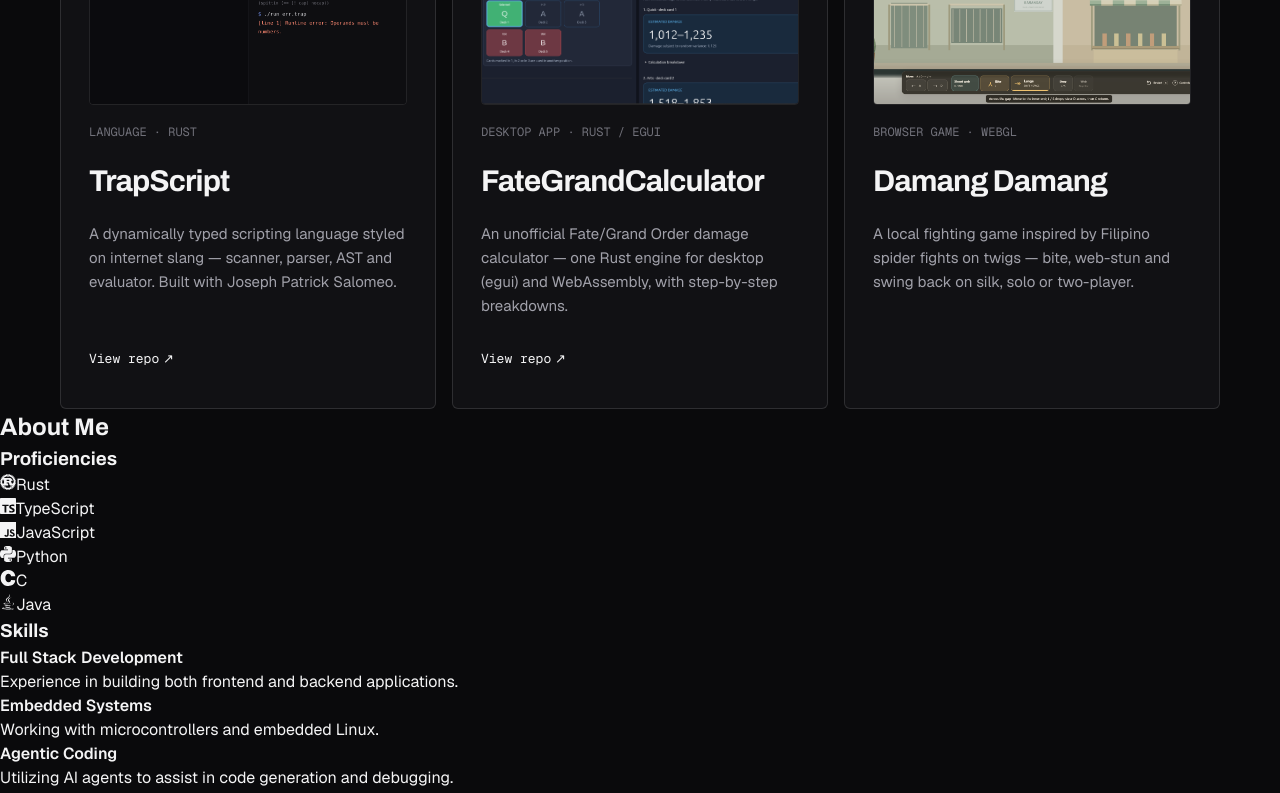
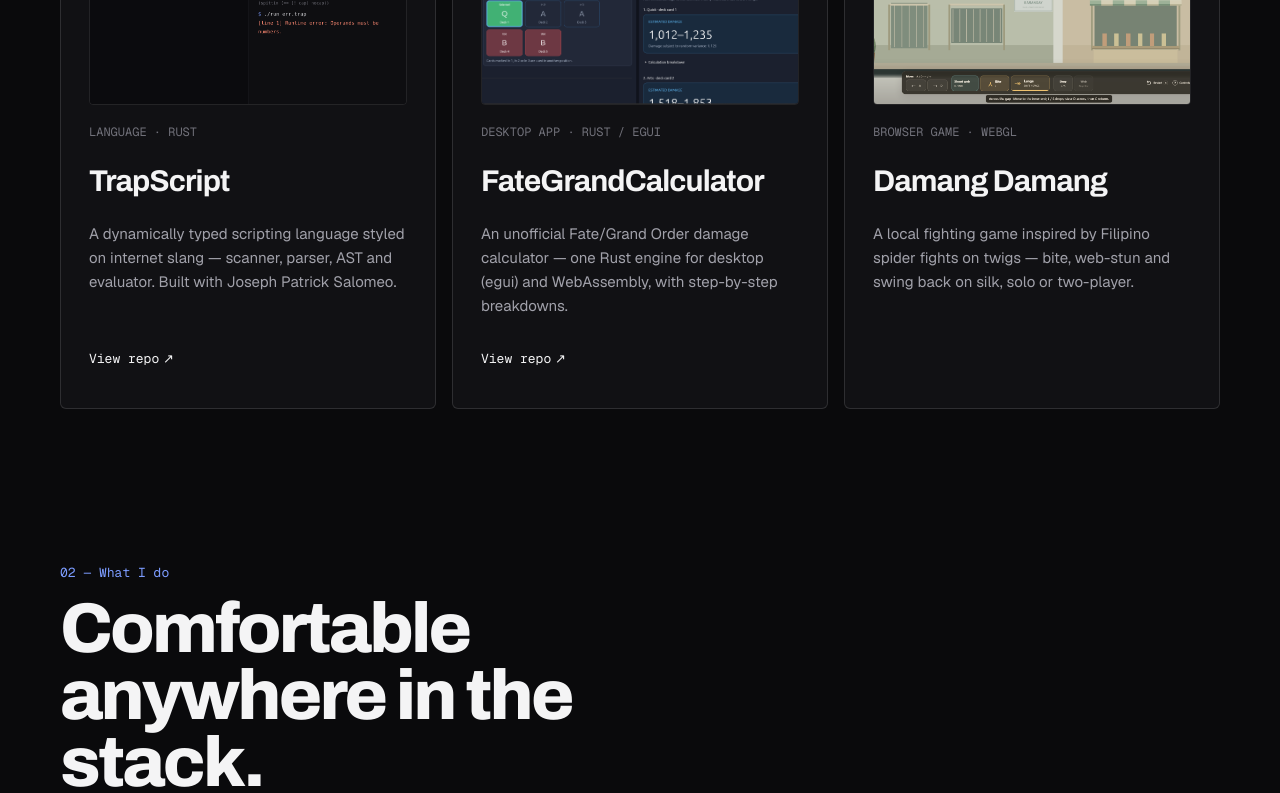
Before and after one commit to evolto06/profilewebsite, a React (Vite) app: page / in a window 1280 px wide. Shown: the part 2000-2793 px from the top of the page. Built offline with nearby package versions, Linux system fonts and the light colour scheme.

Commit message:
feat: replace skills section with capability grid

```diff
--- a/src/components/About.tsx
+++ b/src/components/About.tsx
@@ -1,50 +1,67 @@
-import { FaJava } from 'react-icons/fa';
-import { SiRust, SiTypescript, SiJavascript, SiPython, SiC } from 'react-icons/si';
+type Capability = {
+  index: string;
+  title: string;
+  description: string;
+};
+
+const capabilities: Capability[] = [
+  {
+    index: '02',
+    title: 'Full-stack development',
+    description: 'Frontends and backends end to end — React, TypeScript, Supabase, Firebase.',
+  },
+  {
+    index: '03',
+    title: 'AI engineering & ML',
+    description: 'Designing practical AI-powered tools and building models that learn from data.',
+  },
+  {
+    index: '04',
+    title: 'Agentic coding',
+    description: 'Using AI agents as a force multiplier for generation, review and debugging.',
+  },
+  {
+    index: '05',
+    title: 'Game development',
+    description: 'A hobbyist’s love for game feel, animation and local multiplayer.',
+  },
+];
+
+const gcdLoop = ['  xor  edx, edx', '  div  ecx', '  mov  eax, ecx', '  mov  ecx, edx', '  test ecx, ecx', '  jnz  .loop'].join('\n');
 
 const About = () => {
-  const proficiencies = [
-    { name: 'Rust', Icon: SiRust },
-    { name: 'TypeScript', Icon: SiTypescript },
-    { name: 'JavaScript', Icon: SiJavascript },
-    { name: 'Python', Icon: SiPython },
-    { name: 'C', Icon: SiC },
-    { name: 'Java', Icon: FaJava },
-  ];
-
-  const skills = [
-    { title: 'Full Stack Development', description: 'Experience in building both frontend and backend applications.' },
-    { title: 'Embedded Systems', description: 'Working with microcontrollers and embedded Linux.' },
-    { title: 'Agentic Coding', description: 'Utilizing AI agents to assist in code generation and debugging.' },
-    { title: 'AI Engineering', description: 'Designing practical AI-powered tools and workflows.' },
-    { title: 'Machine Learning', description: 'Building and applying models to learn from data.' },
-  ];
-
   return (
-    <section id="about" className="about-section">
-      <div className="about-container">
-        <h2>About Me</h2>
-        <div className="proficiencies">
-          <h3>Proficiencies</h3>
-          <div className="proficiency-icons">
-            {proficiencies.map((prof, index) => (
-              <div key={index} className="proficiency-item">
-                <prof.Icon className="icon" />
-                <span className="proficiency-name">{prof.name}</span>
-              </div>
-            ))}
+    <section id="about" className="section about-section">
+      <p className="section-kicker">02 — What I do</p>
+      <h2 className="section-title about-title">Comfortable anywhere in the stack.</h2>
+      <div className="capability-grid">
+        <div className="capability-card capability-card-accent">
+          <div className="capability-accent-text">
+            <span className="capability-index">01</span>
+            <h3>
+              Low-level &amp;
+              <br />
+              embedded systems
+            </h3>
+            <p>Assembly, C and Rust — microcontrollers, embedded Linux, and knowing what the machine is actually doing.</p>
           </div>
+          <pre className="code-block">
+            <code>
+              <span className="code-comment">; gcd_asm — euclid</span>
+              {'\n'}
+              <span className="accent-text">.loop:</span>
+              {'\n'}
+              {gcdLoop}
+            </code>
+          </pre>
         </div>
-        <div className="skills">
-          <h3>Skills</h3>
-          <div className="skills-cards">
-            {skills.map((skill, index) => (
-              <div key={index} className="skill-card">
-                <h4>{skill.title}</h4>
-                <p>{skill.description}</p>
-              </div>
-            ))}
+        {capabilities.map((capability) => (
+          <div key={capability.index} className="capability-card">
+            <span className="capability-index">{capability.index}</span>
+            <h3>{capability.title}</h3>
+            <p>{capability.description}</p>
           </div>
-        </div>
+        ))}
       </div>
     </section>
   );
--- a/src/index.css
+++ b/src/index.css
@@ -690,6 +690,109 @@ textarea {
   color: var(--text);
 }
 
+/* What I do */
+.about-section {
+  padding-top: clamp(96px, 12vw, 160px);
+}
+
+.about-title {
+  max-width: 16ch;
+  margin-bottom: 40px;
+}
+
+.capability-grid {
+  display: grid;
+  grid-template-columns: repeat(auto-fit, minmax(min(280px, 100%), 1fr));
+  gap: 16px;
+}
+
+.capability-card {
+  display: flex;
+  flex-direction: column;
+  min-width: 0;
+  padding: 32px;
+  border: 1px solid var(--border);
+  border-radius: var(--radius-md);
+  background: var(--surface);
+}
+
+.capability-index {
+  font-family: var(--font-mono);
+  font-size: 13px;
+  color: var(--subtle);
+}
+
+.capability-card h3 {
+  margin-top: 48px;
+  font-size: 28px;
+  font-weight: 700;
+  letter-spacing: -0.03em;
+}
+
+.capability-card p {
+  margin-top: 12px;
+  font-size: 15px;
+  line-height: 1.6;
+  color: var(--muted);
+}
+
+.capability-card-accent {
+  grid-column: 1 / -1;
+  flex-direction: row;
+  flex-wrap: wrap;
+  justify-content: space-between;
+  gap: 28px;
+  border: 0;
+  background: var(--accent);
+  color: var(--on-accent);
+}
+
+.capability-accent-text {
+  flex: 1 1 240px;
+  min-width: 0;
+}
+
+.capability-card-accent .capability-index {
+  font-weight: 700;
+  color: var(--on-accent);
+}
+
+.capability-card-accent h3 {
+  font-size: 36px;
+  font-weight: 800;
+  line-height: 1;
+}
+
+.capability-card-accent p {
+  max-width: 36ch;
+  margin-top: 14px;
+  font-size: 16px;
+  line-height: 1.55;
+  color: var(--on-accent);
+}
+
+.code-block {
+  flex: 1 1 240px;
+  min-width: 0;
+  align-self: flex-end;
+  overflow-x: auto;
+  padding: 18px 20px;
+  border-radius: var(--radius-sm);
+  background: var(--inset);
+  color: #d4d4d8;
+  font-family: var(--font-mono);
+  font-size: 13px;
+  line-height: 1.8;
+}
+
+.code-block code {
+  font: inherit;
+}
+
+.code-comment {
+  color: var(--subtle);
+}
+
 /* Motion */
 @media (prefers-reduced-motion: reduce) {
   html {
```
